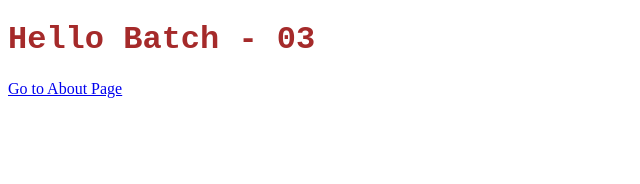
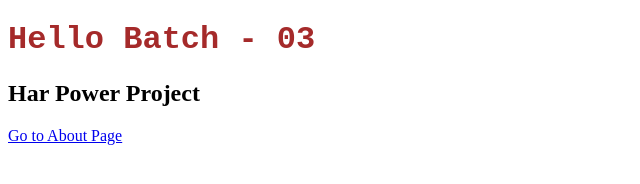
Before and after one commit to rakibulhasan933/batch-03, a plain HTML site: page index.html in a window 1280 px wide. Shown: the whole page, without its empty margins (0-640 px from the left). Drawn offline with Linux system fonts and the light colour scheme.

Commit message:
h2 update

```diff
--- a/index.html
+++ b/index.html
@@ -10,6 +10,7 @@
 
 <body>
     <h1 id="title">Hello Batch - 03</h1>
+    <h2>Har Power Project</h2>
     <a href="./about/index.html">Go to About Page</a>
 </body>
 
```
